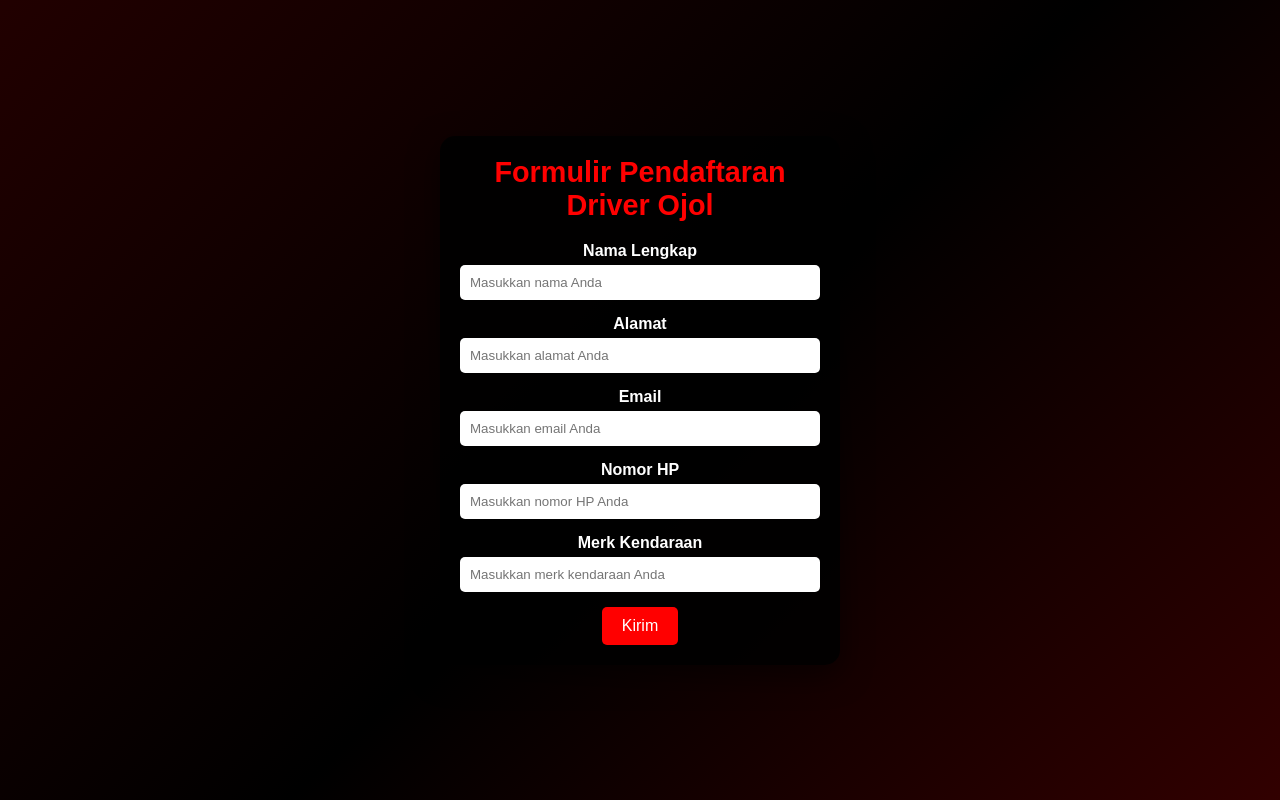
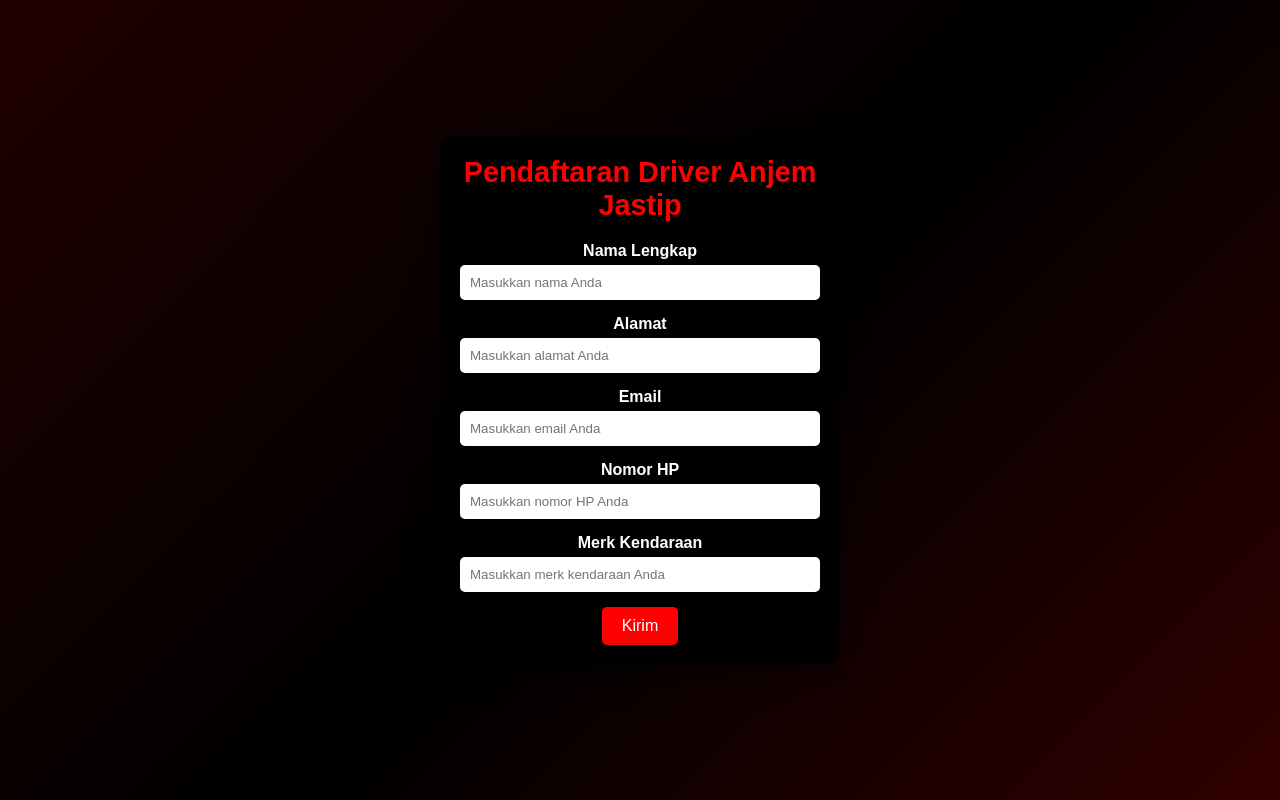
Before and after one commit to hasan228866/regist-driver, a plain HTML site: page index.html in a window 1280 px wide. Both pictures are taken after a click on the button "Mulai Daftar". Drawn offline with Linux system fonts and the light colour scheme.

Commit message:
Update index.html

```diff
--- a/index.html
+++ b/index.html
@@ -16,7 +16,7 @@
 
     <!-- Formulir Pendaftaran -->
     <div class="form-container hidden" id="formSection">
-        <h2>Formulir Pendaftaran Driver Ojol</h2>
+        <h2>Pendaftaran Driver Anjem Jastip</h2>
         <form id="registrationForm">
             <label for="name">Nama Lengkap</label>
             <input type="text" id="name" name="name" placeholder="Masukkan nama Anda" required>
```
